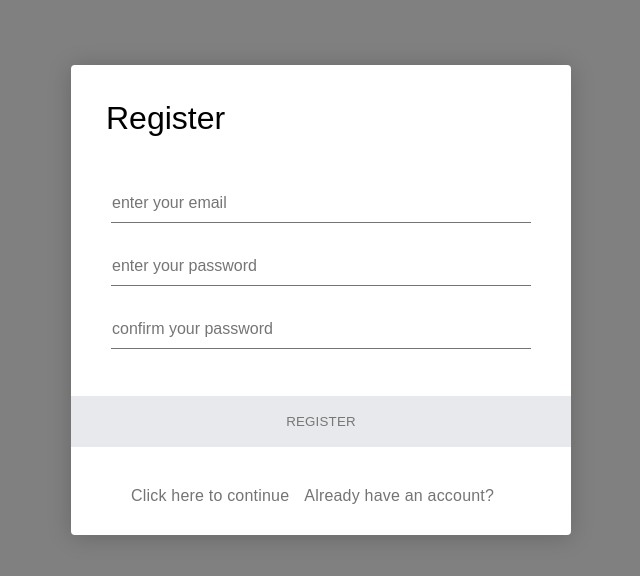
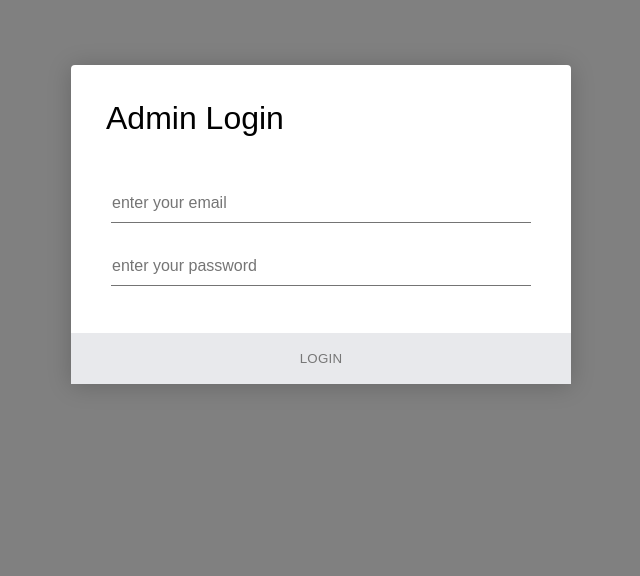
Before and after one commit to taiwocodes/AUGUST-PROJECT, a React (Create React App) app: page /admin-login in a window 1280 px wide. Before the commit this address led to /register. Shown: the top 576 px of the page, without its empty margins (319-959 px from the left). Built offline with nearby package versions, Linux system fonts and the light colour scheme.

Commit message:
admin changes

```diff
--- a/src/app.jsx
+++ b/src/app.jsx
@@ -3,22 +3,27 @@ import { BrowserRouter, Switch, Route } from 'react-router-dom';
 import Register from './pages/Register';
 import Login from './pages/Login';
 import Home from './pages/Home';
+import AdminLogin from './pages/AdminLogin';
+import AdminPortal from './pages/AdminPortal';
 
 function App() {
 	return (
 		<BrowserRouter>
 			<Switch>
-				<Route path='/login'>
+				<Route exact path='/login'>
 					<Login />
 				</Route>
-				<Route path='/register'>
+				<Route exact path='/register'>
 					<Register />
 				</Route>
-				<Route path='/home'>
+				<Route exact path='/home'>
 					<Home />
 				</Route>
-				<Route path='/'>
-					<Register />
+				<Route exact path='/admin-login'>
+					<AdminLogin />
+				</Route>
+				<Route exact path='/admin-portal'>
+					<AdminPortal />
 				</Route>
 			</Switch>
 		</BrowserRouter>
--- /dev/null
+++ b/src/components/alert.js
@@ -0,0 +1,17 @@
+import React from 'react';
+
+const style = {
+    color: '#e7604b',
+    fontWeight: 500,
+    textAlign:'center',
+    marginBottom: '10px'
+}
+
+function Alert({error}) {
+
+    return (
+        <h3 style={style}>{ error }</h3>
+    )
+}
+
+export default Alert;
--- /dev/null
+++ b/src/pages/AdminLogin.js
@@ -0,0 +1,79 @@
+import React, { useState } from 'react';
+import { useHistory } from 'react-router-dom';
+import Alert from '../components/alert';
+
+export default function AdminLogin() {
+
+    const [state, setState] = useState({
+        email: '',
+        password: ''
+    });
+    const [error, setError] = useState('');
+    const history = useHistory();
+
+    //to update the values
+	const handleChange = (e) => {
+		const { id, value } = e.target;
+		setState((prevState) => ({
+			...prevState,
+			[id]: value,
+		}));
+	};
+
+    const handleSubmit = (e) => {
+        e.preventDefault();
+
+        if (state.email === '' || state.password === '') {
+            setError('Kindly fill the fields!');
+        }
+        else if (state.email !== 'admin@email.com') {
+            setError('Invalid email! Please try again!')
+        }
+        else if (state.password !== '1234') {
+            setError('Invalid password! Please try again!')
+        }
+        else {
+            history.push('/admin-portal');
+        }
+    }
+
+    return (
+        <>
+			<div class='form-action'>
+				<form onSubmit={handleSubmit}>
+                    <h1>Admin Login</h1>
+                    {error && <Alert error={error} />}
+					<div class='content'>
+						<div class='input-field'>
+							<input
+								type='email'
+								placeholder='enter your email'
+								name='email'
+								id='email'
+								required
+								value={state.email}
+								onChange={handleChange}
+							/>
+						</div>
+						<div class='input-field'>
+							<input
+								type='password'
+								placeholder='enter your password'
+								name='password'
+								id='password'
+								required
+								value={state.password}
+								onChange={handleChange}
+							/>
+						</div>
+					</div>
+					<div class='action'>
+						<button type='submit'>
+							Login
+						</button>
+					</div>
+				</form>
+			</div>
+		</>
+    )
+}
--- /dev/null
+++ b/src/pages/AdminPortal.js
@@ -0,0 +1,9 @@
+import React from 'react'
+
+export default function AdminPortal() {
+    return (
+        <div>
+            admin portal
+        </div>
+    )
+}
```
Also changed, not shown: 1 other file (tests, documents, lock files or other folders).
